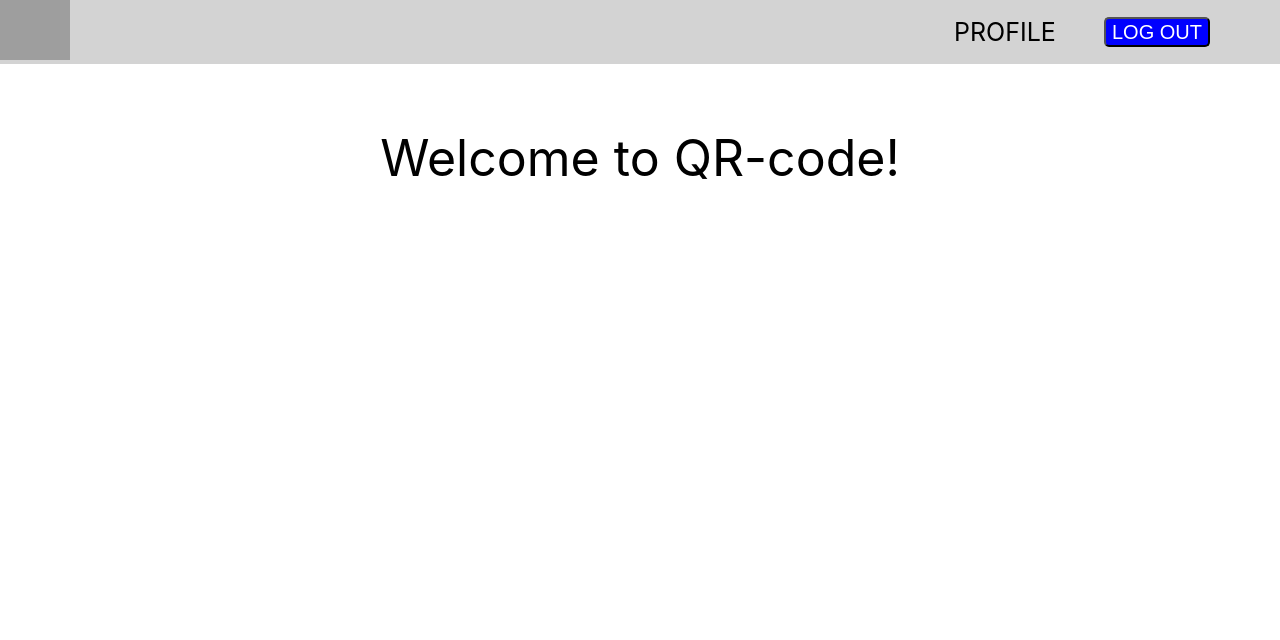
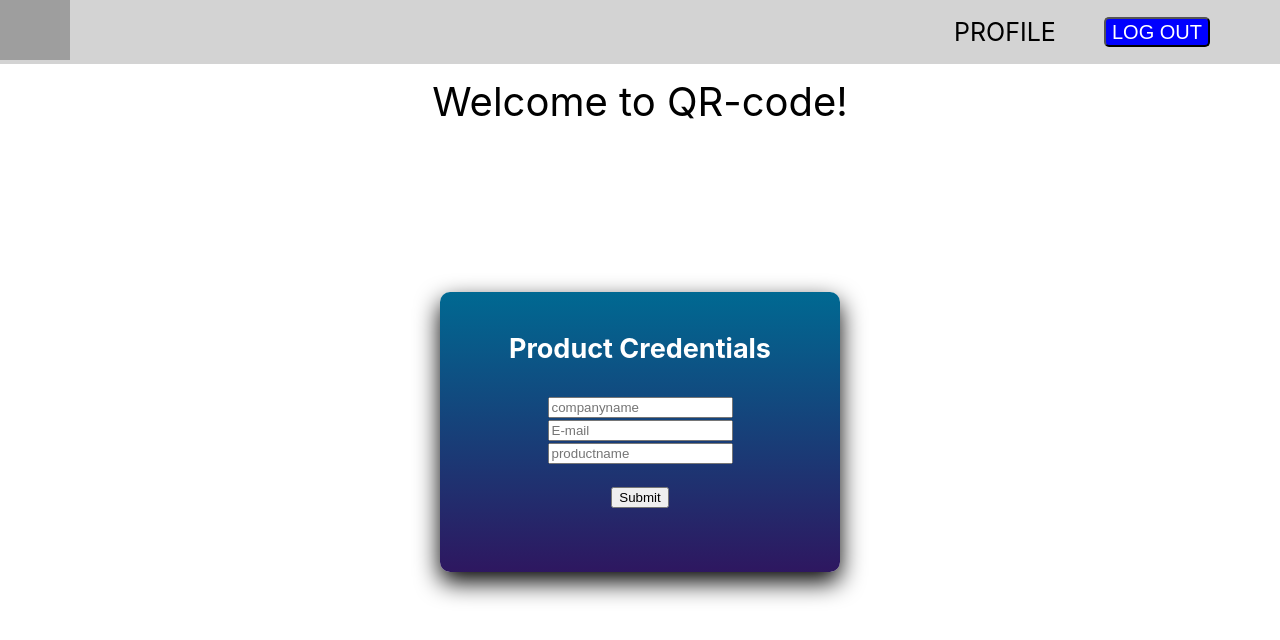
Before and after one commit to MdSameer07/QR-Code, a React (Create React App) app: page /home in a window 1280 px wide. Shown: the top 640 px of the page. Built offline with nearby package versions, Linux system fonts and the light colour scheme; no server answers; sample sign-in values are in the browser's storage; grey boxes are pictures that could not be loaded.

Commit message:
body updated for product credentials

```diff
--- a/package.json
+++ b/package.json
@@ -12,7 +12,7 @@
     "react-dom": "^18.2.0",
     "react-query": "^3.39.3",
     "react-router": "^6.8.0",
-    "react-router-dom": "^6.8.0",
+    "react-router-dom": "^6.8.1",
     "react-scripts": "5.0.1",
     "recoil": "^0.7.6",
     "web-vitals": "^2.1.4",
--- a/src/components/Home.js
+++ b/src/components/Home.js
@@ -1,11 +1,20 @@
-import "../styles/Home.css"
+import "../styles/Home.css";
+import Product from "./Product";
 
 export const Home = () =>{
     return (
-        <div className = 'total-home'>
-            <div className = 'heading'>
+        <>
+        <div className='total-home'>
+            <div className='heading'>
                 Welcome to QR-code!
             </div>
         </div>
+            <div className='headings'>
+                <center>
+                    <h4>  </h4>
+                    <Product />
+                </center>
+            </div>
+        </>
     )
-}
+};
--- /dev/null
+++ b/src/components/Product.js
@@ -0,0 +1,36 @@
+import React, { useState } from 'react'
+import '../styles/Product.css'
+const Product = () => {
+  const [data,setData]=useState({
+    companyname:'',
+    email:'',
+    productname:''
+  });
+  const changeHandler= e=>{
+    setData({...data,[e.target.name]:e.target.value})
+  }
+  const submitHandler = e=>{
+    e.preventDefault();
+    console.log(data);
+  }
+  return (
+
+    <div className='login-box'>
+        <center>
+        <h2>Product Credentials </h2>
+            <form onSubmit={submitHandler}>
+                <div  className='user-box'>
+                <input type="text" name="companyname" placeholder='companyname' onChange={changeHandler}/><br/>
+                </div>
+                <div  className='user-box'>
+                <input type="text" name="email" placeholder='E-mail' onChange={changeHandler}/><br/></div>
+                <div  className='user-box'>
+                <input type="text" name='productname' placeholder='productname' onChange={changeHandler}/><br/><br/>
+                </div>
+                <input type="submit" />
+            </form>
+        </center>
+    </div>
+  )
+}
+export default Product;
--- a/src/styles/Body.css
+++ b/src/styles/Body.css
@@ -3,13 +3,12 @@
     flex-direction: column;
     justify-content: center;
     align-items: center;
-    margin-top:10%;
+    margin: top 10px;
 }
 
 .upper-body{
     font-size:50px;
 }
-
 .lower-body{
     font-size:30px;
     margin-top:5%;
--- a/src/styles/Home.css
+++ b/src/styles/Home.css
@@ -1,9 +1,11 @@
 .total-home{
     display:flex;
     justify-content: center;
-    margin-top:5%;
+    margin-top:1%;
 }
-
 .heading{
-    font-size:50px;
+    font-size:40px;
 }
+.headings{
+    font-size:18px;
+}
--- /dev/null
+++ b/src/styles/Product.css
@@ -0,0 +1,22 @@
+html{
+    height: 100%;
+}
+.login-box{
+    position: absolute;
+    top: 40%;
+    left: 50%;
+    width: 400px;
+    height: 280px;
+    padding: 40px;
+    transform: translate(-50%,-10%);
+    background: linear-gradient(#006992,#2E1760);
+    box-sizing: border-box;
+    box-shadow: 0 10px 25px rgba(0,0,0,6);
+    border-radius: 10px;
+}
+.login-box h2{
+    margin: 0 0 30px;
+    padding: 0;
+    color: #fff;
+    text-align:center;
+}
```
Also changed, not shown: src/components/PagenotFound.js (line endings or trailing spaces), 1 other file (tests, documents, lock files or other folders).
